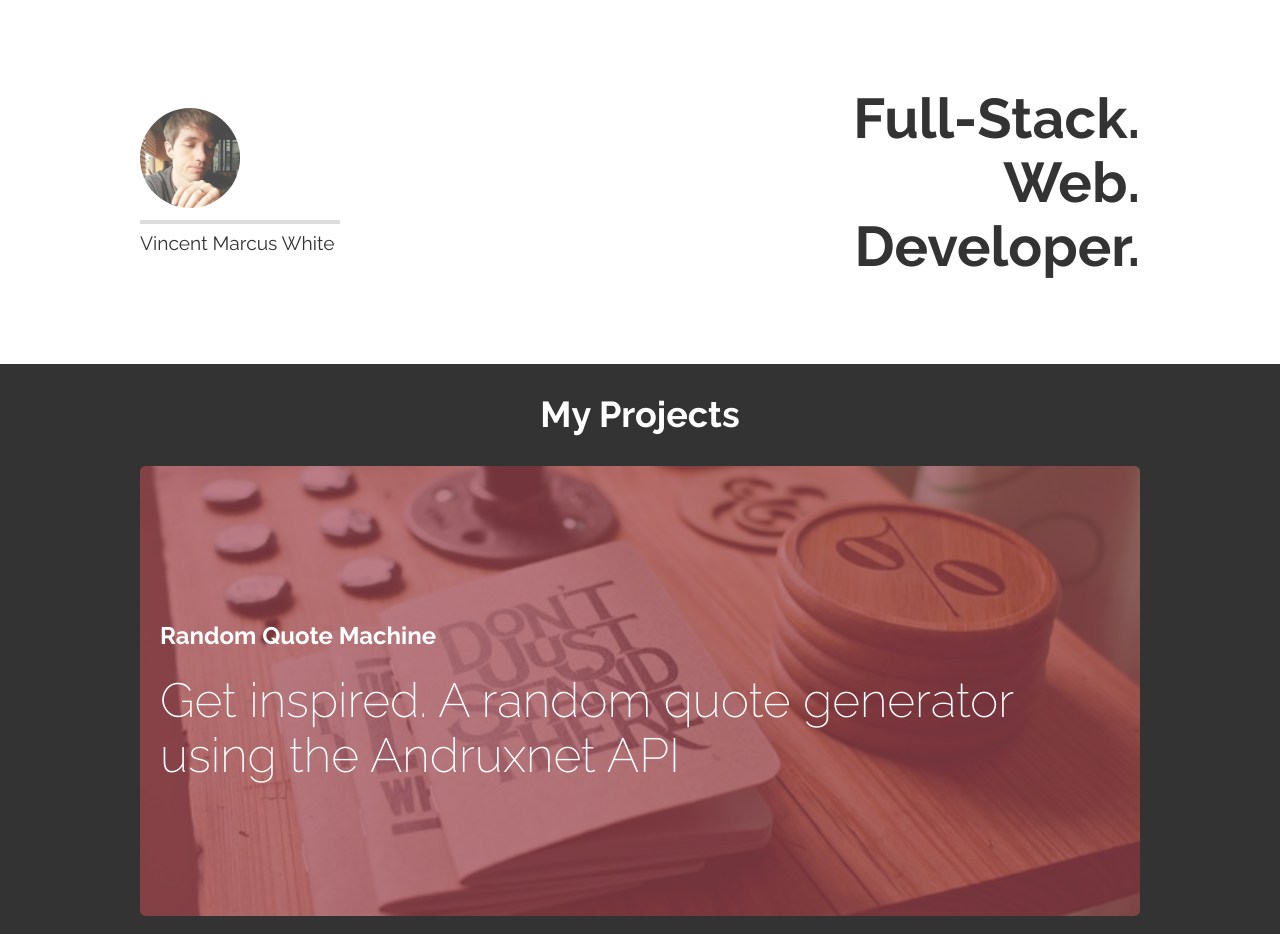
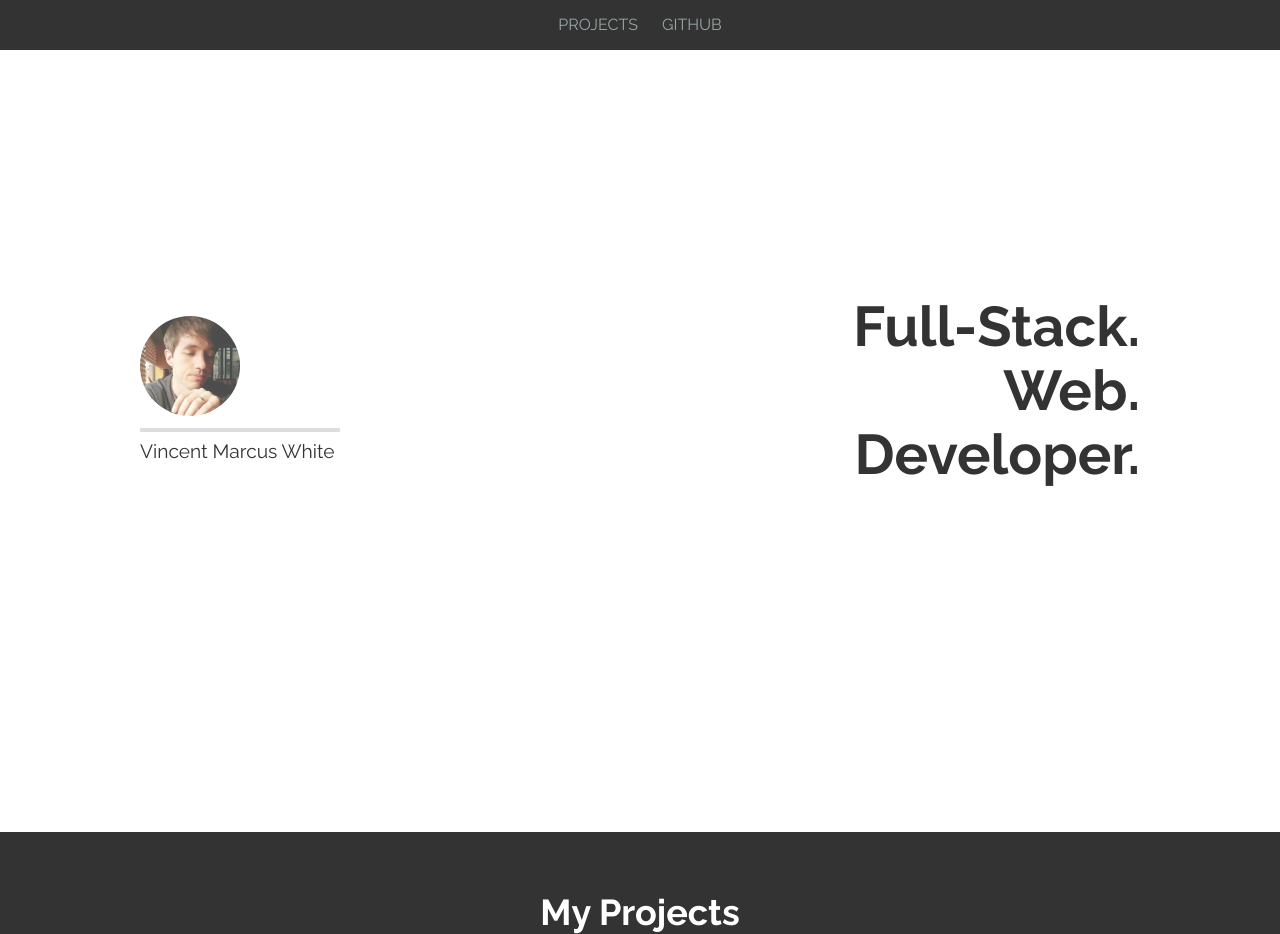
Before and after one commit to xstrengthofonex/xstrengthofonex.github.io, a plain HTML site: page index.html in a window 1280 px wide. Shown: the top 934 px of the page. Drawn offline with nearby package versions, Linux system fonts and the light colour scheme.

Commit message:
refactor css

```diff
--- a/index.html
+++ b/index.html
@@ -6,16 +6,23 @@
 	<link rel="stylesheet" type="text/css" href="https://cdnjs.cloudflare.com/ajax/libs/normalize/5.0.0/normalize.min.css">
 	<link href="https://fonts.googleapis.com/css?family=Raleway:200,400,700" rel="stylesheet">
 	<link rel="stylesheet" type="text/css" href="./src/css/style.css">
+	<script src="https://cdn.freecodecamp.org/testable-projects-fcc/v1/bundle.js"></script>
 </head>
 <body>
+	<section id="navbar">
+		<ul>
+			<li><a href="#work" class="nav-link">Projects</a></li>
+			<li><a id="profile-link" class="nav-link" href="https://github.com/xstrengthofonex" target="_blank">Github</a></li>
+		</ul>
+	</section>
 	<section class="banner cf">
-		<div class="wrapper">
+		<div id="welcome-section" class="wrapper">
 			<div class="brand-image">
 				<img class="image" src="./src/img/profile_pic.jpg" alt="my profile image">
 				<hr align="left">
 				<p class="brand">Vincent Marcus White</p>
 			</div>
-			<div class="job-title">
+			<div id="job-title">
 				<h1>
 					Full-Stack.<br>
 					Web.<br>
@@ -25,11 +32,11 @@
 		</div>
 	</section>
 	<section id="work">
-		<div class="wrapper">
-			<div id="projects" class="section-title">
-				My Projects
-			</div>
-			<div class="row cf">
+		<div class="section-title">
+			My Projects
+		</div>
+		<div id="projects" class="wrapper">
+			<div class="project-tile row cf">
 				<a href="https://xstrengthofonex.github.io/random-quote-machine/">
 				<div class="card card-full card-1">
 					<div class="card-inner pink">
@@ -39,7 +46,7 @@
 				</div>
 				</a>
 			</div>
-			<div class="row cf">
+			<div class="project-tile row cf">
 				<a href="https://xstrengthofonex.github.io/local-weather/">
 				<div class="card card-half tall left card-2">
 					<div class="card-inner green">
--- a/src/css/style.css
+++ b/src/css/style.css
@@ -18,13 +18,54 @@ a {
 	text-decoration: none;
 }
 
+
+#welcome-section {
+	margin-top: 30vh;
+	height: 100vh;
+}
+
+#navbar {
+	position: fixed;
+	background-color: #333;
+	width: 100%;
+	height: 50px;
+}
+
+#navbar ul {
+	list-style: none;
+	text-align: center;
+	padding: 0;
+}
+
+#navbar ul li {
+	display: inline;
+    font-size: 16px;
+    margin: 0 10px;
+    text-align: center;
+    text-transform: uppercase;
+    text-decoration: none;
+    color: #95a5a6;
+}
+
+.nav-link {
+	color: #95a5a6;
+}
+
+.nav-link:hover {
+	padding-bottom: 2px;
+	border-bottom: 2px solid #95a5a6;
+}
+
 .section-title {
 	display: block;
+	text-align: center;
 	color: #fff;
 	font-size: 36px;
-	margin: 30px auto;
+	margin: 0 auto;
+	padding: 60px 0 20px 0;
 	font-weight: 700;
 }
+
 
 /* Wrapper */
 
@@ -38,7 +79,7 @@ a {
 
 
 .banner {
-	padding: 3em 0;
+	padding: 1em 0;
 	width: 100%;
 	flex-direction: column;
 	justify-content: center;
@@ -72,11 +113,11 @@ hr {
 }
 
 
-.job-title {
+#job-title {
 	width: 50%;
 }
 
-.job-title h1 {
+#job-title h1 {
 	text-align: right;
 	font-size: 3.5em;
 	float: right;
@@ -98,6 +139,14 @@ hr {
 	font-size: 20px;
 	margin-bottom: 26px;
 	text-align: center;
+}
+
+
+.banner {
+	width: 100%;
+	height: 100vh;
+	flex-direction: column;
+	justify-content: center;
 }
 
 .card {
@@ -219,8 +268,8 @@ hr {
 }
 
 
-@media only screen and (max-width: 700px) {
-    .card-half, .brand-image, .job-title {
+@media screen and (max-width: 700px) {
+    .card-half, .brand-image, #job-title {
     	width: 100%;
     }
 
@@ -228,7 +277,7 @@ hr {
     	text-align: center;
     }
 
-    .job-title h1{
+    #job-title h1{
    		float: none;
    		text-align: center;
     }
@@ -250,4 +299,9 @@ hr {
     .right {
     	margin: 0;
     }
+
+    #welcome-section {
+		margin: auto;
+	}
+
 }
```
